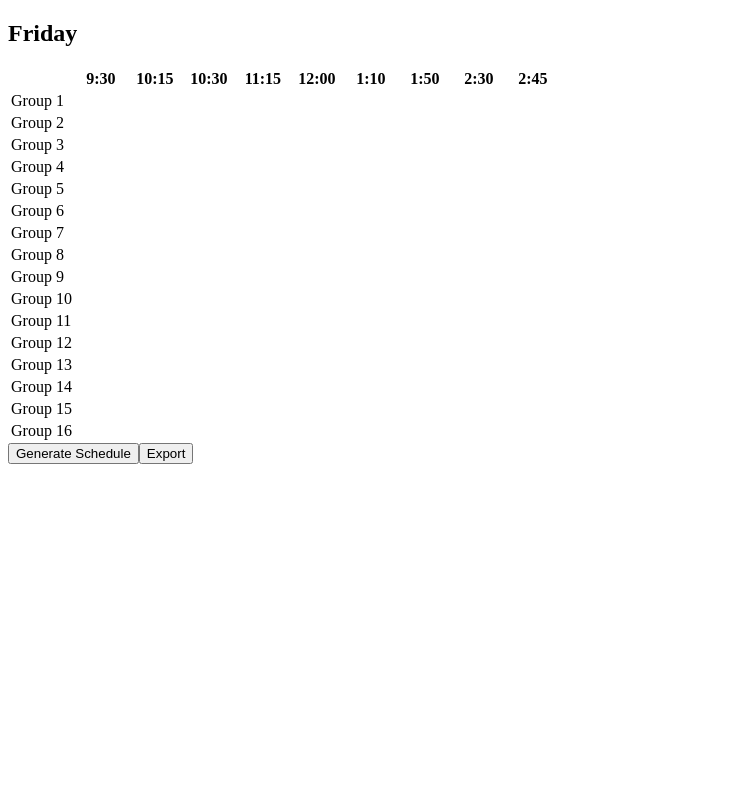
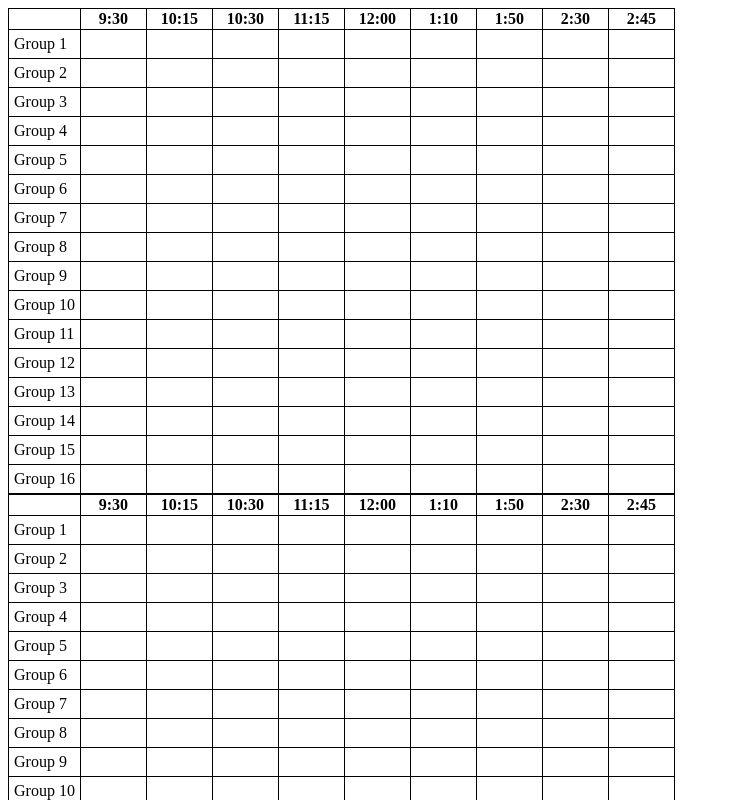
Before and after one commit to avisanchez/decathlon-schedule-builder, a React (Vite) app: page /DayMasterSchedule in a window 1280 px wide. Shown: the top 800 px of the page, without its empty margins (0-730 px from the left). Built offline with nearby package versions, Linux system fonts and the light colour scheme.

Commit message:
Clean up single-cell editing UI, table UI, and change schedule type

```diff
--- a/src/App.tsx
+++ b/src/App.tsx
@@ -5,9 +5,11 @@ import GroupSettings from "./group/GroupSettings"
 import { Gender, Group } from "./group/types"
 import ActivityList from "./activity/ActivityList";
 import DayMasterSchedule from "./schedule/DayMasterSchedule";
-import { DaySchedule } from "./algo/types";
+import { DaySchedule, ExcludeGroupsConstraint, MultiGroupActivityConstraint, SingleInstanceConstraint, SpecialActivityConstraint } from "./algo/types";
 import { useState } from "react";
 import { exportDayScheduleToWorkbook } from "./utils/export";
+import getActivities from "./activity/utils";
+import Scheduler from "./algo/Scheduler";
 
 function App() {
     let groups: Group[] = [];
@@ -27,9 +29,31 @@ function App() {
         { time: "2:45" }
     ]));
 
+    const youngerGroups = new Set([1, 2, 3, 4, 11, 12, 13]);
+    const olderGroups = new Set(daySchedule.getGroups().map(g => { return g.groupNum }).filter(g => { return !youngerGroups.has(Math.floor(g)) }))
+    let c1 = new ExcludeGroupsConstraint(new Map<string, Set<number>>([
+        ["PG", olderGroups],
+        ["GAGA1", olderGroups],
+        ["GAGA2", youngerGroups],
+        ["BK1", olderGroups],
+        ["BK2", youngerGroups],
+        ["WB1", olderGroups],
+        ["WB2", youngerGroups]
+    ]));
+    let c2 = new SingleInstanceConstraint();
+    let c3 = new SpecialActivityConstraint();
+    let c4 = new MultiGroupActivityConstraint(new Map<string, Set<number>[]>([
+        ["CTF", [new Set([1, 2, 3]), new Set([4, 5, 6]), new Set([7, 8, 9, 10]), new Set([11, 12, 13]), new Set([14, 15, 16])]],
+        ["DGB", [new Set([1, 2, 3]), new Set([4, 5, 6]), new Set([7, 8, 9, 10]), new Set([11, 12, 13]), new Set([14, 15, 16])]],
+        ["MULTI", [new Set([1, 2, 3]), new Set([4, 5, 6]), new Set([7, 8, 9, 10]), new Set([11, 12, 13]), new Set([14, 15, 16])]]
+    ]));
+
+    let activities = getActivities();
+    let s = new Scheduler(daySchedule, activities, [c1, c2, c3, c4]);
+
     return (
         <>
-      <BrowserRouter>
+            {/* <BrowserRouter>
         <Routes>
           <Route path="/GroupCard" element={<GroupCard group={{ groupNum: 5, isSplit: false, gender: Gender.MALE }} />} />
           <Route path="/GroupForm" element={<GroupForm onSubmit={(numGroups: number) => { console.log(numGroups) }} />} />
@@ -37,7 +61,10 @@ function App() {
           <Route path="/ActivityList" element={<ActivityList />} />
           <Route path="/DayMasterSchedule" element={<DayMasterSchedule title={"Friday"} daySchedule={daySchedule} />} />
         </Routes>
-      </BrowserRouter>
+      </BrowserRouter> */}
+            <DayMasterSchedule daySchedule={daySchedule} />
+            <DayMasterSchedule daySchedule={daySchedule} readOnly={true} />
+            <DayMasterSchedule daySchedule={daySchedule} />
             <button onClick={() => {
                 exportDayScheduleToWorkbook();
             }}>
@@ -45,6 +72,13 @@ function App() {
             </button>
         </>
     );
+
+    // <button onClick={() => {
+    //     let newSchedule = s.genDaySchedule();
+    //     setSchedule(newSchedule);
+    //     exportDayScheduleToWorkbook(daySchedule);
+    // }
+    // }>Generate Schedule</button>
 }
 
 export default App;
--- a/src/algo/Scheduler.ts
+++ b/src/algo/Scheduler.ts
@@ -1,9 +1,7 @@
 import { Activity } from "../activity/types"
 import { Group } from "../group/types"
-import { Constraint, Coordinate, DaySchedule } from "./types"
-import makeMatrix2D from "./utils";
-
-type Schedule = (Activity | null)[][];
+import { Constraint, Coordinate, DaySchedule, Schedule } from "./types"
+import { makeMatrix2D } from "./utils";
 
 class Scheduler {
     private MAX_ITERATIONS = 10000;
@@ -27,7 +25,7 @@ class Scheduler {
         this.iterations = 0;
     }
 
-    public genDaySchedule(): (Activity | null)[][] {
+    public genDaySchedule(): Schedule {
         this.reset();
         this._genDaySchedule();
         console.log("The best schedule found was", this.bestSchedule);
@@ -61,7 +59,7 @@ class Scheduler {
      * @returns An array of available activities.
      */
     private getValidActivities(cell: Coordinate): Activity[] {
-        const mandatoryActivity = this.daySchedule.slots[cell.col].mandatoryActivity;
+        const mandatoryActivity = this.daySchedule.getTimeSlots()[cell.col].mandatoryActivity;
         if (mandatoryActivity !== undefined) {
             return [mandatoryActivity];
         }
--- a/src/algo/types.ts
+++ b/src/algo/types.ts
@@ -1,48 +1,66 @@
-import { act } from "react";
 import { Activity } from "../activity/types"
-import assert from "../assert";
 import { Group } from "../group/types"
-import makeMatrix2D from "./utils";
+import { checkDimensions, makeMatrix2D } from "./utils";
 
 export type TimeSlot = { time: string, mandatoryActivity?: Activity }
+export type Schedule = (string | null)[][]
 
+/**
+ * Encapsulates important information about the master schedule for a given day,
+ * such as groups, time slots, and a matrix of activities.
+ * Provides an interface to quickly query schedule.
+ */
 export class DaySchedule {
     constructor(groups: Group[], slots: TimeSlot[]) {
-        this.groups = groups;
-        this.slots = slots;
+        this.timeSlots = slots;
 
-        this._groups = [];
+        this.groups = [];
         groups.forEach(group => {
-            this._groups.push(group);
+            this.groups.push(group);
             if (group.isSplit) {
-                this._groups.push({ ...group, groupNum: group.groupNum + 0.5 })
+                this.groups.push({ ...group, groupNum: group.groupNum + 0.5 });
             }
         })
-        this.schedule = makeMatrix2D(this._groups.length, this.slots.length, null);
+        this.schedule = makeMatrix2D<string | null>(this.groups.length, this.timeSlots.length, null);
     }
 
-    public getSchedule(): (Activity | null)[][] {
+    public getSchedule(): Schedule {
         return this.schedule;
     }
 
-    public setSchedule(schedule: (Activity | null)[][]) {
-        /**@todo this is unsafe: ensure dimensions match */
-        this.schedule = schedule;
+    public setSchedule(newSchedule: Schedule) {
+        if (checkDimensions(this.schedule, newSchedule)) {
+            this.schedule = newSchedule;
+        }
     }
 
-    public clearSchedule(): void {
-        this.schedule = makeMatrix2D(this._groups.length, this.slots.length, null);
+    /**
+     * Apply a batch update of a set of cells in the current schedule.
+     * @param updates A set of updates specified by the cell and its new value.
+     */
+    public updateSchedule(updates: Set<{ cell: Coordinate, newValue: string }>) {
+        updates.forEach(update => {
+            if (update.cell.row < 0 ||
+                update.cell.row > this.schedule.length ||
+                update.cell.col < 0 ||
+                update.cell.col > this.schedule[update.cell.row].length) {
+                throw new Error(`Attempint to update (${update.cell.row},${update.cell.col}) which is invalid.`);
+            }
+            this.schedule[update.cell.row][update.cell.col] = update.newValue === "" ? null : update.newValue;
+        });
     }
 
-    public groupName(forRow: number): string {
-        if (0 <= forRow && forRow < this._groups.length) {
-            return `Group ${this._groups[forRow].groupNum}`;
-        }
-        return "ERROR";
+    // Set all the entries of the current schedule to null
+    public clearSchedule(): void {
+        this.schedule = makeMatrix2D(this.groups.length, this.timeSlots.length, null);
     }
 
     public getGroups(): Group[] {
-        return this._groups;
+        return this.groups;
+    }
+
+    public getGroup(row: number): (Group | undefined) {
+        return this.groups[row];
     }
 
     public getGroupNames(): string[] {
@@ -58,14 +76,30 @@ export class DaySchedule {
         return groupNames;
     }
 
-    public getGroup(row: number): (Group | undefined) {
-        return this._groups[row];
+    /**
+     * Get the name of the group at a given row in the day schedule.
+     * The function throws an error if there is no group at the specified row.
+     *
+     * @param row The row in the schedule corresponding to the given group.
+     * @returns A string repre
+     */
+    public getGroupName(row: number): string {
+        if (0 <= row && row < this.groups.length) {
+            return `Group ${this.groups[row].groupNum}`;
+        }
+
+        const errorMessage: string = `Error in getGroupName(...): No group exists at row ${row}`;
+        alert(errorMessage);
+        throw new Error(errorMessage);
     }
 
-    public groups: Group[];
-    public slots: TimeSlot[];
-    private _groups: Group[];
-    private schedule: (Activity | null)[][];
+    public getTimeSlots(): TimeSlot[] {
+        return this.timeSlots;
+    }
+
+    private timeSlots: TimeSlot[];
+    private groups: Group[];
+    private schedule: Schedule;
 }
 
 /**
--- a/src/algo/utils.ts
+++ b/src/algo/utils.ts
@@ -7,7 +7,7 @@
  * @param value     An optional default value for all entries
  * @returns A 2D array of the given type
  */
-export default function makeMatrix2D<T>(rows: number, columns: number, value?: T): T[][] {
+export function makeMatrix2D<T>(rows: number, columns: number, value?: T): T[][] {
     let m: T[][] = [];
     for (let i = 0; i < rows; ++i) {
         let row = new Array<T>(columns);
@@ -18,3 +18,34 @@ export default function makeMatrix2D<T>(rows: number, columns: number, value?: T
     }
     return m;
 }
+
+/**
+ * Check whether two 2D matricies match in their dimensions.
+ *
+ * @param m1    The first matrix
+ * @param m2    The second matrix
+ * @returns True if the matricies are identical in their number of rows and columns, false otherwise.
+ */
+export function checkDimensions<T>(m1: T[][], m2: T[][]): boolean {
+    // check rows
+    if (m1.length !== m2.length) {
+        return false;
+    }
+
+    // check columns
+    let columnCountsMatch: boolean = true;
+    m1.forEach((row, i) => {
+        if (row.length !== m2[i].length) {
+            columnCountsMatch = false;
+        }
+    });
+    return columnCountsMatch;
+}
+
+// export function suffleArrayInPlace<T>(arr: T[]): T[] {
+//     let currentIndex = arr.length, randomIndex: number;
+
+//     while (currentIndex !== 0) {
+
+//     }
+// }
--- /dev/null
+++ b/src/schedule/DayMasterSchedule.module.css
@@ -0,0 +1,35 @@
+table {
+    -webkit-user-select: none;
+    -ms-user-select: none;
+    user-select: none;
+}
+
+table,
+th,
+td {
+    border-collapse: collapse;
+    border: 1px solid black;
+}
+
+td {
+    padding: 5px;
+}
+
+.selected {
+    background-color: rgba(95, 158, 160, 0.4);
+}
+
+.rowHeaderSelected,
+.colHeaderSelected {
+    background-color: rgba(128, 128, 128, 0.548);
+}
+
+.editing {
+    background-color: inherit;
+    outline: 2px solid cadetblue;
+    outline-offset: -2px;
+}
+
+input:focus {
+    outline: none;
+}
--- a/src/schedule/DayMasterSchedule.tsx
+++ b/src/schedule/DayMasterSchedule.tsx
@@ -1,48 +1,150 @@
-import { Coordinate, DaySchedule, MultiGroupActivityConstraint, SingleInstanceConstraint, SpecialActivityConstraint } from "../algo/types";
+import { Coordinate, DaySchedule, MultiGroupActivityConstraint, SingleInstanceConstraint, SpecialActivityConstraint, TimeSlot } from "../algo/types";
 import getActivities from "../activity/utils";
 import { ExcludeGroupsConstraint } from "../algo/types";
 import Scheduler from "../algo/Scheduler";
-import { useState } from "react";
+import { ChangeEvent, KeyboardEventHandler, useEffect, useRef, useState } from "react";
 import { exportDayScheduleToWorkbook } from "../utils/export";
+import { useId } from "react";
+import styles from "./DayMasterSchedule.module.css";
 
-function DayMasterSchedule({ title, daySchedule }: { title: string, daySchedule: DaySchedule }) {
+function DayMasterSchedule({ daySchedule, readOnly }: { daySchedule: DaySchedule, readOnly?: boolean }) {
 
-    const youngerGroups = new Set([1, 2, 3, 4, 11, 12, 13]);
-    const olderGroups = new Set(daySchedule.getGroups().map(g => { return g.groupNum }).filter(g => { return !youngerGroups.has(Math.floor(g)) }))
-    let c1 = new ExcludeGroupsConstraint(new Map<string, Set<number>>([
-        ["PG", olderGroups],
-        ["GAGA1", olderGroups],
-        ["GAGA2", youngerGroups],
-        ["BK1", olderGroups],
-        ["BK2", youngerGroups],
-        ["WB1", olderGroups],
-        ["WB2", youngerGroups]
-    ]));
-    let c2 = new SingleInstanceConstraint();
-    let c3 = new SpecialActivityConstraint();
-    let c4 = new MultiGroupActivityConstraint(new Map<string, Set<number>[]>([
-        ["CTF", [new Set([1, 2, 3]), new Set([4, 5, 6]), new Set([7, 8, 9, 10]), new Set([11, 12, 13]), new Set([14, 15, 16])]],
-        ["DGB", [new Set([1, 2, 3]), new Set([4, 5, 6]), new Set([7, 8, 9, 10]), new Set([11, 12, 13]), new Set([14, 15, 16])]],
-        ["MULTI", [new Set([1, 2, 3]), new Set([4, 5, 6]), new Set([7, 8, 9, 10]), new Set([11, 12, 13]), new Set([14, 15, 16])]]
-    ]));
+    const uniqueId: string = useId();
 
-    let activities = getActivities();
-    let s = new Scheduler(daySchedule, activities, [c1, c2, c3, c4]);
+    const [schedule, setSchedule] = useState<string[][]>(daySchedule.getSchedule().map(row => { return row.map(entry => { return entry ?? "" }) }));
 
-    let [schedule, setSchedule] = useState(daySchedule.getSchedule());
+    const [selectedCell, setSelectedCell] = useState<{ cell: Coordinate, editable: boolean, content: string } | null>(null);
 
-    let [selectedCell, setSelectedCell] = useState<{ cell: Coordinate, editable: boolean, content: string | null }>();
+    // vars for rendering
+    const timeSlots: TimeSlot[] = daySchedule.getTimeSlots();
+
+    // ---------------------
+    //         refs
+    // ---------------------
+    const inputRef = useRef<HTMLInputElement>(null);
+
+    // ---------------------
+    //        effects
+    // ---------------------
+    useEffect(() => {
+        console.log(`\n\tselectedCell.cell: (${selectedCell?.cell.row},${selectedCell?.cell.col})\n\tselectedCell.content: ${selectedCell?.content}\n\tselectedCell.editable: ${selectedCell?.editable}`)
+    }, [selectedCell]);
+
+    /**
+     * This effect is necessary to fix a visual bug where, when a table cell transitioned to the editing state,
+     * the input field caret wouldn't show up until the second click.
+     *
+     * Solution is credit to ChatGPT.
+     */
+    useEffect(() => {
+        if (selectedCell?.editable === true) {
+            requestAnimationFrame(() => { // animation frame synchronizes focus and redraw
+                inputRef.current?.focus();
+            });
+        }
+    }, [selectedCell?.editable]);
+
+    // ------------------------------
+    //        helper functions
+    // ------------------------------
+    // commit the changes of the selected cell
+    function commitChanges(): void {
+        if (selectedCell !== null) {
+            schedule[selectedCell.cell.row][selectedCell.cell.col] = selectedCell.content ?? "";
+            setSchedule(schedule);
+            // daySchedule.setSchedule(schedule);
+        }
+    }
+
+    // return whether a given cell is selected
+    function isSelected(cell: Coordinate): boolean {
+        return selectedCell?.cell.row === cell.row && selectedCell?.cell.col === cell.col;
+    }
+
+    function isRowSelected(row: number): boolean {
+        return selectedCell?.cell.row === row;
+    }
+
+    function isColSelected(col: number): boolean {
+        return selectedCell?.cell.col === col;
+    }
+
+    function isEditing(cell: Coordinate): boolean {
+        return isSelected(cell) && selectedCell?.editable === true;
+    }
+
+    // ------------------------------
+    //        table callbacks
+    // ------------------------------
+
+    // manage inner table cell (<td>) getting clicked
+    function onClickTd(row: number, col: number, content: string): void {
+        if (readOnly === true) {
+            return;
+        }
+        if (isEditing({ row: row, col: col })) {
+            return;
+        }
+        commitChanges();
+        const newSelectedCell: Coordinate = { row: row, col: col };
+        const isSameCell = isSelected(newSelectedCell);
+        setSelectedCell({ cell: newSelectedCell, editable: isSameCell, content: content });
+    }
+
+    function onClickInput(row: number, col: number): void {
+        if (!isSelected({ row: row, col: col })) {
+
+        }
+    }
+
+    function onChange(e: ChangeEvent<HTMLInputElement, HTMLInputElement>): void {
+        if (selectedCell === null || selectedCell === undefined) {
+            const errorMessage: string = "User is editing a cell when there are none selected.";
+            alert(errorMessage)
+            throw new Error(errorMessage)
+        }
+        setSelectedCell({ ...selectedCell, content: e.target.value });
+    }
+
+    function handleKeyDown(e: KeyboardEventHandler<HTMLTableElement>): void {
+
+    }
 
     return (
+
         <>
-            <h2>{title}</h2>
-            <table>
+            {/* <datalist id="browsers">
+                <option value="Edge" />
+                <option value="Firefox" />
+                <option value="Chrome" />
+                <option value="Opera" />
+                <option value="Safari" />
+            </datalist> */}
+
+            <table
+                key={uniqueId}
+                className={styles.root}
+            >
                 <thead>
-                    <tr key={"column-headers"}>
-                        <th />
-                        {daySchedule.slots.map(slot => {
+                    <tr key={`${uniqueId}-col-headers`}>
+
+                        {/* need empty column aligned with the group names */}
+                        <th key={`${uniqueId}-col-header-group-name`} />
+
+                        {timeSlots.map((slot, i) => {
                             return (
-                                <th key={slot.time}>{slot.time}</th>
+                                // ---------------------------
+                                //          Col Header
+                                // ---------------------------
+                                <th key={`${uniqueId}-col-header-time-slot-${i}`}
+                                    className={
+                                        isColSelected(i) ?
+                                            styles.colHeaderSelected :
+                                            undefined
+                                    }
+                                >
+                                    {slot.time}
+                                </th>
                             )
                         })}
                     </tr>
@@ -51,30 +153,51 @@ function DayMasterSchedule({ title, daySchedule }: { title: string, daySchedule:
                 <tbody>
                     {schedule.map((groupActivities, i) => {
                         return (
-                            <tr key={i}>
-                                <td key={`row-header-${i}`}>{daySchedule.groupName(i)}</td>
+                            <tr key={`${uniqueId}-row-${i}`}>
+
+                                {/* ---------------------------
+                                  *          Row Header
+                                  * ---------------------------
+                                  */}
+                                <td key={`${uniqueId}-row-header-${i}`}
+                                    className={
+                                        isRowSelected(i) ?
+                                            styles.rowHeaderSelected :
+                                            undefined
+                                    }
+                                >
+                                    {daySchedule.getGroupName(i)}
+                                </td>
+
                                 {
                                     groupActivities.map((activity, j) => {
                                         return (
-                                            <td key={`cell-${i}-${j}`} onClick={() => {
-                                                // commit previous changes
-                                                if (selectedCell !== undefined) {
-                                                    schedule[selectedCell.cell.row][selectedCell.cell.col] = { code: selectedCell.content ?? "NO_CODE" }
-                                                    setSchedule(schedule);
-                                                    daySchedule.setSchedule(schedule);
+                                            // ---------------------------
+                                            //     Editable Table Cell
+                                            // ---------------------------
+                                            <td key={`${uniqueId}-cell-${i}-${j}`}
+                                                onMouseDown={() => {
+                                                    onClickTd(i, j, activity);
+                                                }}
+                                                className={
+                                                    isEditing({ row: i, col: j }) ?
+                                                        styles.editing :
+                                                        isSelected({ row: i, col: j }) ?
+                                                            styles.selected :
+                                                            undefined
                                                 }
-                                                const newSelectedCell = { row: i, col: j }
-                                                setSelectedCell(prev => { return { cell: newSelectedCell, editable: prev?.cell.row === newSelectedCell.row && prev.cell.col === newSelectedCell.col, content: activity?.code ?? null } })
-                                            }}
-                                                style={{ background: selectedCell?.cell.row === i && selectedCell.cell.col === j ? "red" : "none" }}
                                             >
-                                                {selectedCell?.cell?.row == i && selectedCell.cell?.col == j ? (
+                                                {isSelected({ row: i, col: j }) ? (
+                                                    <>
                                                         <input
+                                                            ref={inputRef}
                                                             type="text"
-                                                        value={selectedCell.content ?? ""}
-                                                        onChange={(e) => { setSelectedCell({ ...selectedCell, content: e.target.value }) }}
+                                                            value={selectedCell?.content ?? "<ERROR>"}
+                                                            onChange={onChange}
+                                                            readOnly={!isEditing({ row: i, col: j })}
+                                                            list="browsers"
                                                             style={{
-                                                            minWidth: 50,
+                                                                minWidth: 55,
                                                                 width: "100%",
                                                                 boxSizing: "border-box",
                                                                 border: "none",
@@ -85,9 +208,11 @@ function DayMasterSchedule({ title, daySchedule }: { title: string, daySchedule:
                                                                 fieldSizing: "content"
                                                             }}
                                                         />
+                                                    </>
+
                                                 ) : (
-                                                    <div style={{ minWidth: 50 }}>
-                                                        {activity?.code ?? ""}
+                                                    <div style={{ minWidth: 55 }}>
+                                                        {activity}
                                                     </div>
                                                 )}
                                             </td>
@@ -99,15 +224,7 @@ function DayMasterSchedule({ title, daySchedule }: { title: string, daySchedule:
                     })}
                 </tbody>
             </table>
-
-            <button onClick={() => {
-                let newSchedule = s.genDaySchedule();
-                setSchedule(newSchedule);
-                exportDayScheduleToWorkbook(daySchedule);
-            }
-            }>Generate Schedule</button>
         </>
-
     )
 }
 
```
Lines whose indentation alone changed are shown as unchanged.
